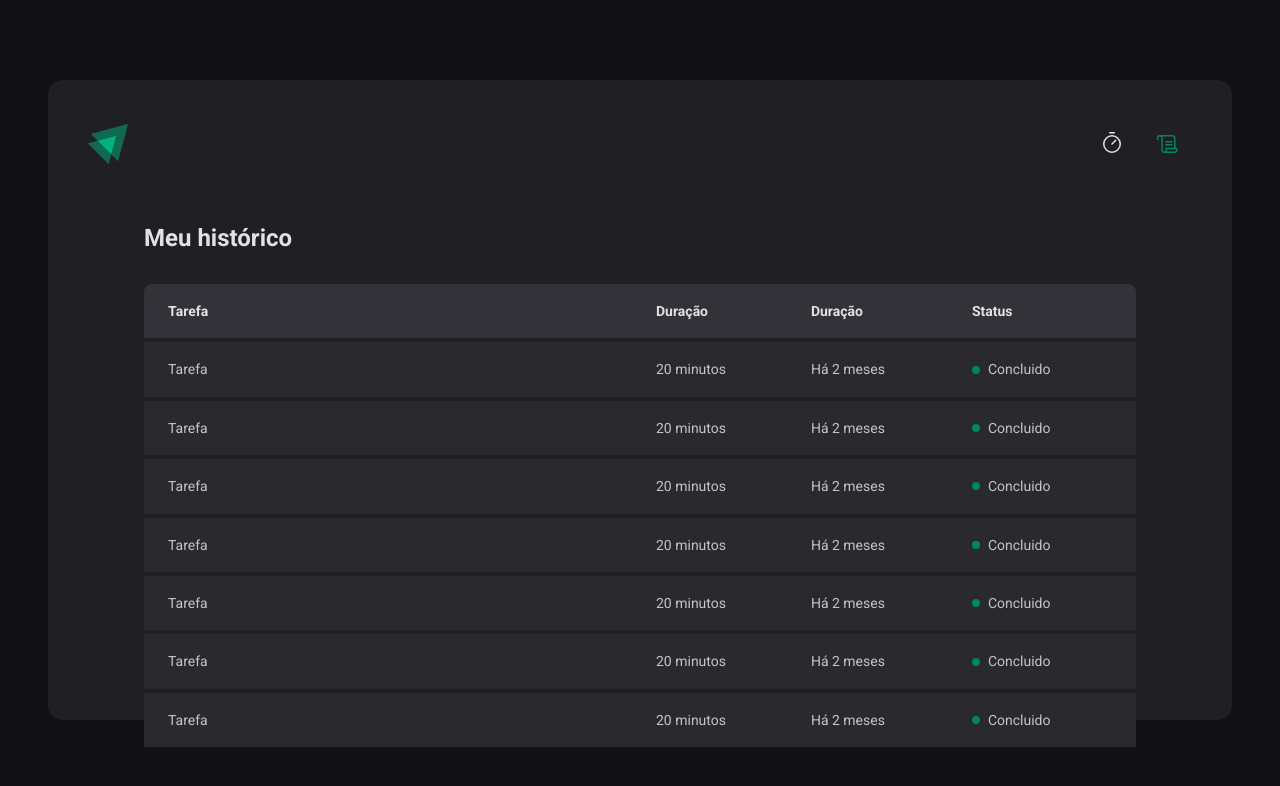
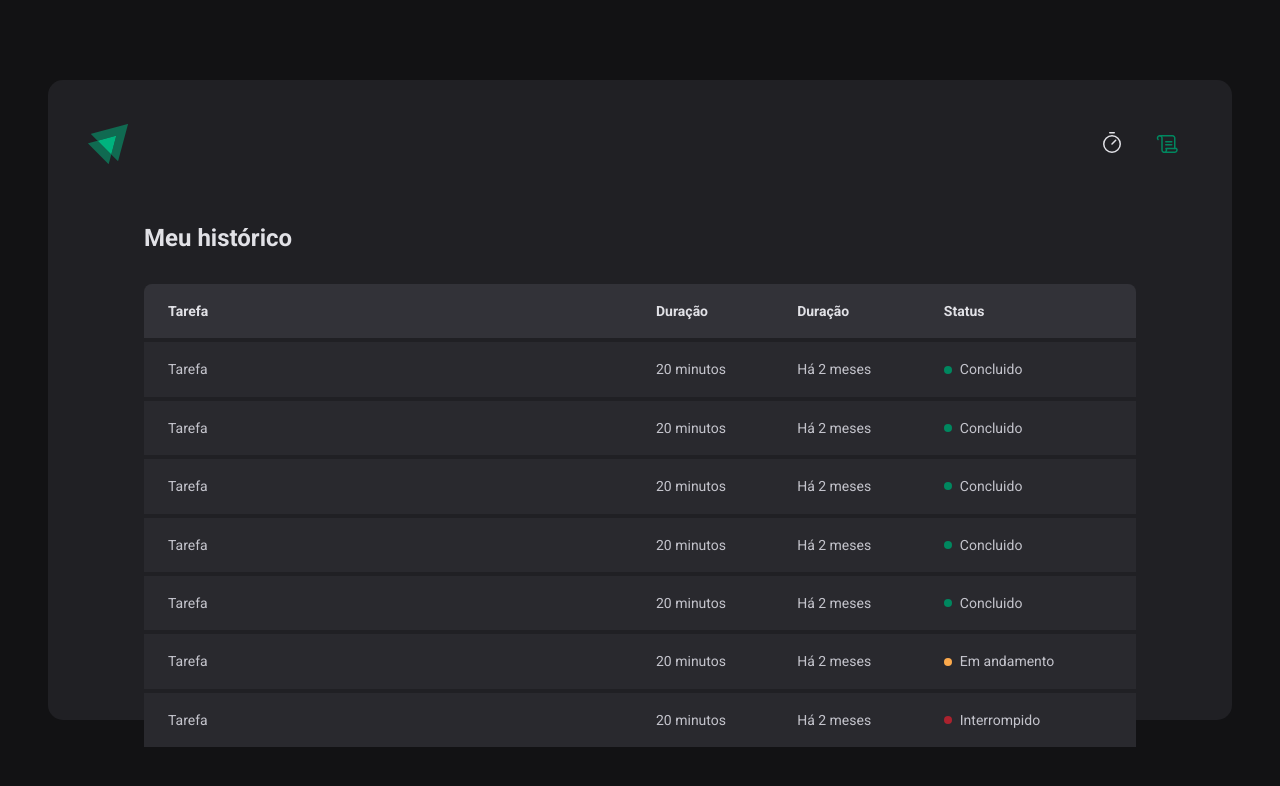
Before and after one commit to wellington0813/0813_pomodoro, a React (Vite) app: page /history in a window 1280 px wide. Shown: the top 786 px of the page. Built offline with nearby package versions, Linux system fonts and the light colour scheme.

Commit message:
Feat: Componente Status part 2

```diff
--- a/src/pages/History/index.tsx
+++ b/src/pages/History/index.tsx
@@ -20,43 +20,45 @@ export function History() {
               <td>Tarefa</td>
               <td>20 minutos</td>
               <td>Há 2 meses</td>
-              <td><Status statusColor='red'>Concluido</Status></td>
+              <td><Status statusColor='green'>Concluido</Status></td>
             </tr>
             <tr>
               <td>Tarefa</td>
               <td>20 minutos</td>
               <td>Há 2 meses</td>
-              <td><Status statusColor='red'>Concluido</Status></td>
+              <td><Status statusColor='green'>Concluido</Status></td>
             </tr>
             <tr>
               <td>Tarefa</td>
               <td>20 minutos</td>
               <td>Há 2 meses</td>
-              <td><Status statusColor='red'>Concluido</Status></td>
+              <td><Status statusColor='green'>Concluido</Status></td>
             </tr>
             <tr>
               <td>Tarefa</td>
               <td>20 minutos</td>
               <td>Há 2 meses</td>
-              <td><Status statusColor='red'>Concluido</Status></td>
+              <td><Status statusColor='green'>Concluido</Status></td>
             </tr>
             <tr>
               <td>Tarefa</td>
               <td>20 minutos</td>
               <td>Há 2 meses</td>
-              <td><Status statusColor='red'>Concluido</Status></td>
+              <td><Status statusColor='green'>Concluido</Status></td>
             </tr>
             <tr>
               <td>Tarefa</td>
               <td>20 minutos</td>
               <td>Há 2 meses</td>
-              <td><Status statusColor='red'>Concluido</Status></td>
+              <td><Status statusColor='yellow'>Em andamento</Status></td>
             </tr>
             <tr>
               <td>Tarefa</td>
               <td>20 minutos</td>
               <td>Há 2 meses</td>
-              <td><Status statusColor='red'>Concluido</Status></td>
+              <td>
+                <Status statusColor="red">Interrompido</Status>
+              </td>
             </tr>
           </tbody>
         </table>
--- a/src/pages/History/style.ts
+++ b/src/pages/History/style.ts
@@ -62,11 +62,11 @@ export const HistoryList = styled.div`
 `
 const STATUS_COLORS = {
     yellow: 'yellow-500',
-    red: 'green-500',
-    green: 'red-500',
-}
+    green: 'green-500',
+    red: 'red-500',
+} as const
 interface StatusProps {
-    statusColor: 'yellow' | 'red' | 'green';
+    statusColor: keyof typeof STATUS_COLORS
 }
 export const Status = styled.span<StatusProps>`
     display: flex;
@@ -79,6 +79,5 @@ export const Status = styled.span<StatusProps>`
         height: 0.5rem;
         border-radius: 100%;
         background: ${(props) => props.theme[STATUS_COLORS[props.statusColor]]};
-
     }
 `
```
